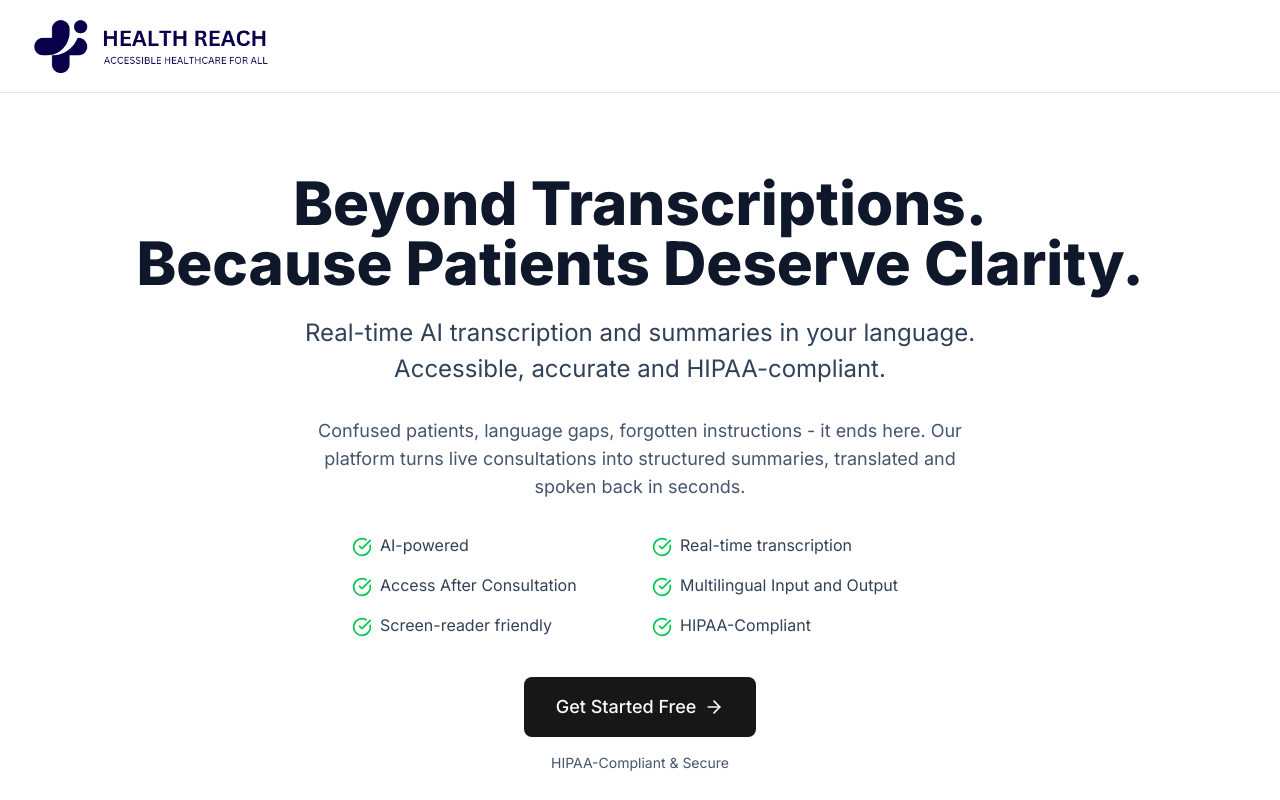
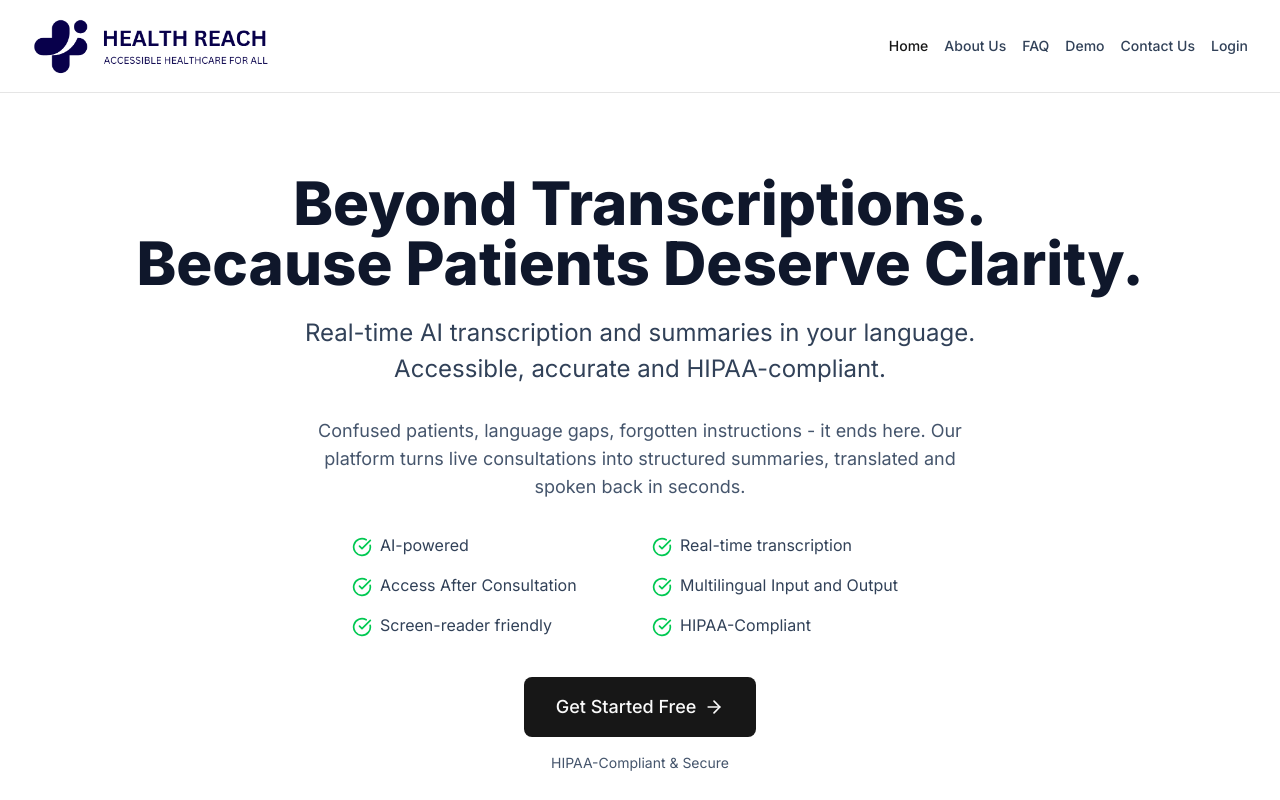
Before and after one commit to dantgw/next_super_ai, a Next.js app in the folder frontend/: page / in a window 1280 px wide. Shown: the top 800 px of the page. Built offline with nearby package versions, Linux system fonts and the light colour scheme; no server answers.

Commit message:
added links at navigation bar for home page

```diff
--- a/frontend/src/app/page.tsx
+++ b/frontend/src/app/page.tsx
@@ -250,7 +250,10 @@ export default function Home() {
 
       <main className="flex-grow">
         {/* Hero Section */}
-        <section className="relative flex flex-col items-center justify-center text-center min-h-[70vh] lg:min-h-[80vh] overflow-hidden bg-background">
+        <section
+          id="about"
+          className="relative flex flex-col items-center justify-center text-center min-h-[70vh] lg:min-h-[80vh] overflow-hidden bg-background"
+        >
           <div className="container mx-auto px-4 z-10 relative py-12 md:py-20">
             <h1 className="text-4xl md:text-5xl lg:text-6xl font-extrabold mb-6 text-slate-900 dark:text-slate-50">
               Beyond Transcriptions.
@@ -308,7 +311,7 @@ export default function Home() {
         </section>
 
         {/* Measurable Impact Section */}
-        <section className="py-12 md:py-16 bg-background">
+        <section id="about" className="py-12 md:py-16 bg-background">
           <div className="container mx-auto px-4">
             <div className="text-center mb-10 md:mb-12">
               <h2 className="text-3xl md:text-4xl font-bold mb-3 text-slate-900 dark:text-slate-50">
@@ -340,7 +343,7 @@ export default function Home() {
         </section>
 
         {/* Mission/Solution Section */}
-        <section className="py-12 md:py-16 bg-background">
+        <section id="faq" className="py-12 md:py-16 bg-background">
           <div className="container mx-auto px-4">
             <div className="text-center mb-10">
               <h3 className="text-2xl md:text-3xl font-semibold text-primary mb-3">
@@ -378,7 +381,7 @@ export default function Home() {
         </section>
 
         {/* Technology Stack Section */}
-        <section className="py-12 md:py-16 bg-background">
+        <section id="demo" className="py-12 md:py-16 bg-background">
           <div className="container mx-auto px-4">
             <div className="text-center mb-10">
               <span className="inline-block bg-orange-100 text-orange-700 dark:bg-orange-700 dark:text-orange-100 px-3 py-1 rounded-full text-xs font-semibold mb-3">
@@ -523,7 +526,10 @@ export default function Home() {
         </section>
 
         {/* Vision/Closing Section */}
-        <section className="py-16 md:py-24 text-center bg-background">
+        <section
+          id="contact"
+          className="py-16 md:py-24 text-center bg-background"
+        >
           <div className="container mx-auto px-4">
             <h3 className="text-3xl md:text-4xl font-bold mb-4">
               The Future of Healthcare is Inclusive.
--- a/frontend/src/components/Navigation.tsx
+++ b/frontend/src/components/Navigation.tsx
@@ -1,16 +1,36 @@
 "use client";
 
-import { useRouter } from "next/navigation";
+import { useRouter, usePathname } from "next/navigation";
 import { useEffect, useState, useRef } from "react";
 import { supabase } from "../lib/supabase";
 import { User as UserIcon } from "lucide-react";
 import type { User } from "@supabase/supabase-js";
+import Link from "next/link";
 
 export function Navigation() {
   const router = useRouter();
+  const pathname = usePathname();
   const [user, setUser] = useState<User | null>(null);
   const [dropdownOpen, setDropdownOpen] = useState(false);
   const dropdownRef = useRef<HTMLDivElement>(null);
+
+  // Smooth scroll to section by id
+  const scrollToSection = (id: string) => {
+    const el = document.getElementById(id);
+    if (el) {
+      el.scrollIntoView({ behavior: "smooth" });
+    }
+  };
+
+  // Handle nav click: if on home, scroll; else, go home then scroll
+  const handleNavClick = (sectionId: string) => (e: React.MouseEvent) => {
+    e.preventDefault();
+    if (pathname === "/") {
+      scrollToSection(sectionId);
+    } else {
+      router.push(`/#${sectionId}`);
+    }
+  };
 
   useEffect(() => {
     // Fetch user on mount
@@ -58,30 +78,53 @@ export function Navigation() {
   };
 
   return (
-    <nav className="flex space-x-4 items-center relative">
-      {/* <Link
-        href="/transcribe"
-        className={cn(
-          "font-medium transition-colors",
-          pathname === "/transcribe"
-            ? "text-blue-600 hover:text-blue-800"
-            : "text-gray-600 hover:text-gray-800"
-        )}
-      >
-        Transcription
-      </Link>
-      <Link
-        href="/summarize"
-        className={cn(
-          "font-medium transition-colors",
-          pathname === "/summarize"
-            ? "text-blue-600 hover:text-blue-800"
-            : "text-gray-600 hover:text-gray-800"
-        )}
-      >
-        Summarization
-      </Link> */}
-      {user && (
+    <nav className="space-x-1 sm:space-x-2 md:space-x-3 lg:space-x-4 flex items-center relative">
+      {pathname === "/" && (
+        <>
+          <Link
+            href="/"
+            className="text-xs sm:text-sm font-medium text-primary"
+          >
+            Home
+          </Link>
+          <a
+            href="#about"
+            className="text-xs sm:text-sm font-medium text-slate-700 hover:text-primary dark:text-slate-300 dark:hover:text-primary"
+            onClick={handleNavClick("about")}
+          >
+            About Us
+          </a>
+          <a
+            href="#faq"
+            className="text-xs sm:text-sm font-medium text-slate-700 hover:text-primary dark:text-slate-300 dark:hover:text-primary"
+            onClick={handleNavClick("faq")}
+          >
+            FAQ
+          </a>
+          <a
+            href="#demo"
+            className="text-xs sm:text-sm font-medium text-slate-700 hover:text-primary dark:text-slate-300 dark:hover:text-primary"
+            onClick={handleNavClick("demo")}
+          >
+            Demo
+          </a>
+          <a
+            href="#contact"
+            className="text-xs sm:text-sm font-medium text-slate-700 hover:text-primary dark:text-slate-300 dark:hover:text-primary"
+            onClick={handleNavClick("contact")}
+          >
+            Contact Us
+          </a>
+        </>
+      )}
+      {!user ? (
+        <Link
+          href="/login"
+          className="text-xs sm:text-sm font-medium text-slate-700 hover:text-primary dark:text-slate-300 dark:hover:text-primary"
+        >
+          Login
+        </Link>
+      ) : (
         <div className="ml-4 relative" ref={dropdownRef}>
           <button
             className="focus:outline-none"
```
